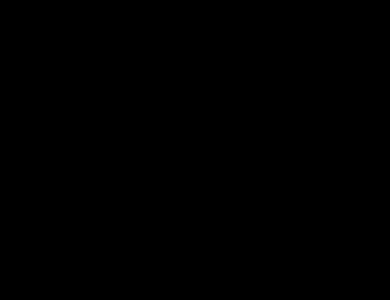
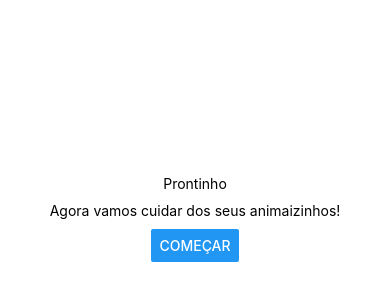
Before and after one commit to guiTavares13/Frontend-PetTransporterBox, a React Native app: screen /FirstAccessConcluded in a window 390 px wide. Before the commit this address had no page. Shown: the part 204-504 px from the top of the page. Built offline with nearby package versions, Linux system fonts and the light colour scheme.

Commit message:
navigation com onpress

```diff
--- a/global.js
+++ b/global.js
@@ -5,6 +5,6 @@
         flex: 1,
         alignItems: 'center',
         justifyContent: 'center',
-        backgroundColor: 'black'
+        backgroundColor: 'white'
       },
 })
--- a/src/Navigation/Stack.js
+++ b/src/Navigation/Stack.js
@@ -3,6 +3,7 @@
 
 import Initial from '../screens/Initial'
 import Menu from '../screens/Menu'
+import FirstAccessConcluded from '../components/FirstAccessConcluded'
 
 const Stack = createNativeStackNavigator()
 
@@ -10,6 +11,7 @@
     <Stack.Navigator initialRouteName="Initial"
         screenOptions={{headerShown: false}}>
         <Stack.Screen name="Initial" component={Initial}/>
+        <Stack.Screen name="FirstAccessConcluded" component={FirstAccessConcluded}/>
         <Stack.Screen name="Menu" component={Menu}/>
     </Stack.Navigator>
 )
--- a/src/components/FirstAccess.js
+++ b/src/components/FirstAccess.js
@@ -3,12 +3,11 @@
 
 import global from '../../global.js';
 
-export default function FirstAccess() {
+export default props => {
 
     const [username, setUsername] = useState('');
-
     return(
-        <View styles={global.containerInitial}>
+        <View styles={global.container}>
             <Text>Como podemos chamar você?</Text>
             <TextInput placeholder="Digite um nome"
             onChangeText={username => setUsername(username)}
@@ -16,9 +15,7 @@
 
             {username.value != null ?
                <Button styles={style.buttonAccess} title = "Confirmar 1"></Button> :
-               <Button styles={style.buttonBlocked} title = "Confirmar 2"></Button>
-
-               //ao confirmar ir para o componente de firstAccessConcluded
+               <Button styles={style.buttonBlocked} title = "Confirmar 2" onPress={() => {props.navigation.navigate('FirstAccessConcluded')}}></Button>
             }
 
         </View>
--- a/src/components/FirstAccessConcluded.js
+++ b/src/components/FirstAccessConcluded.js
@@ -1,15 +1,19 @@
+
+import React from "react";
 import { View, Text, StyleSheet, Button } from "react-native";
 
-import logo from '../assets/icons/logo_icon.png'
+import global from '../../global'
 
-export default function FirstAccessConcluded(){
+export default props => {
     return(
-        <View style={styles.containerInitial}>
-            <Image source={logo}  style={styles.logo}/>
+        <View style={global.container}>
+
             <Text>Prontinho</Text>
             <Text style={styles.buttonAccess}>Agora vamos cuidar dos seus animaizinhos!</Text>
-            <Button>Começar</Button>
-            /*Ao concluir, acessar a tela de menu inicial*/
+            <Button title="Começar" onPress={() => {
+                props.navigation.navigate('Menu')
+            }}>Começar</Button>
+
         </View>
     );
 }
--- a/src/screens/Initial.js
+++ b/src/screens/Initial.js
@@ -1,15 +1,15 @@
 import { Text, SafeAreaView } from "react-native";
 
 import global from "../../global";
+import FirstAccess from '../components/FirstAccess'
 
-
-
-export default function Initial(){
+export default props =>{
 
     const firstAccess = true;
-
         return(
             <SafeAreaView style={global.container}>
+              {firstAccess ?
+                <FirstAccess {...props}/> : false}
 
             </SafeAreaView>
         )
--- a/src/screens/Menu.js
+++ b/src/screens/Menu.js
@@ -1,4 +1,4 @@
-import { View, Text, Button } from "react-native";
+import { View, Text, Button, SafeAreaView } from "react-native";
 
 import global from "../../global";
 
```
Lines whose indentation alone changed are shown as unchanged.
